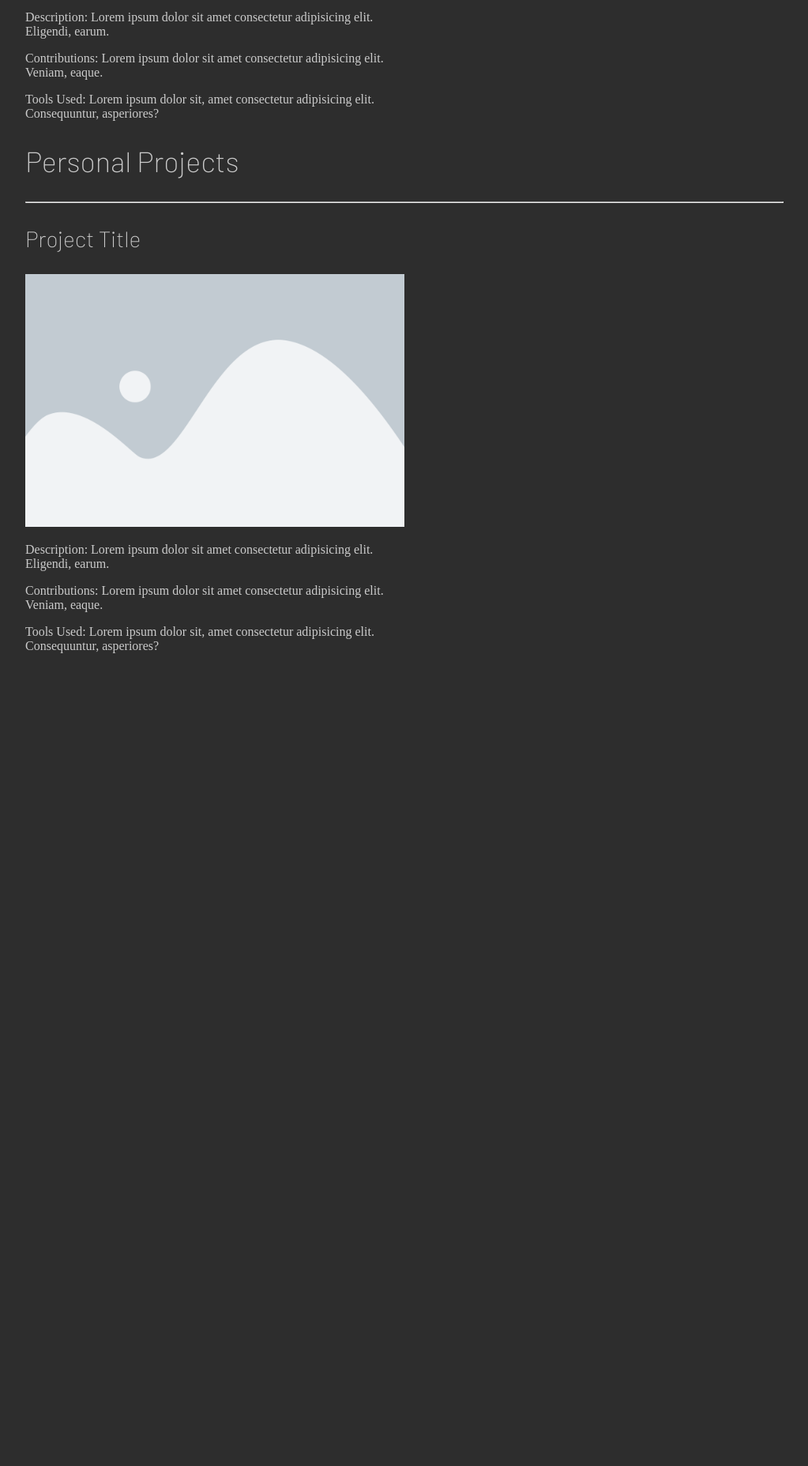
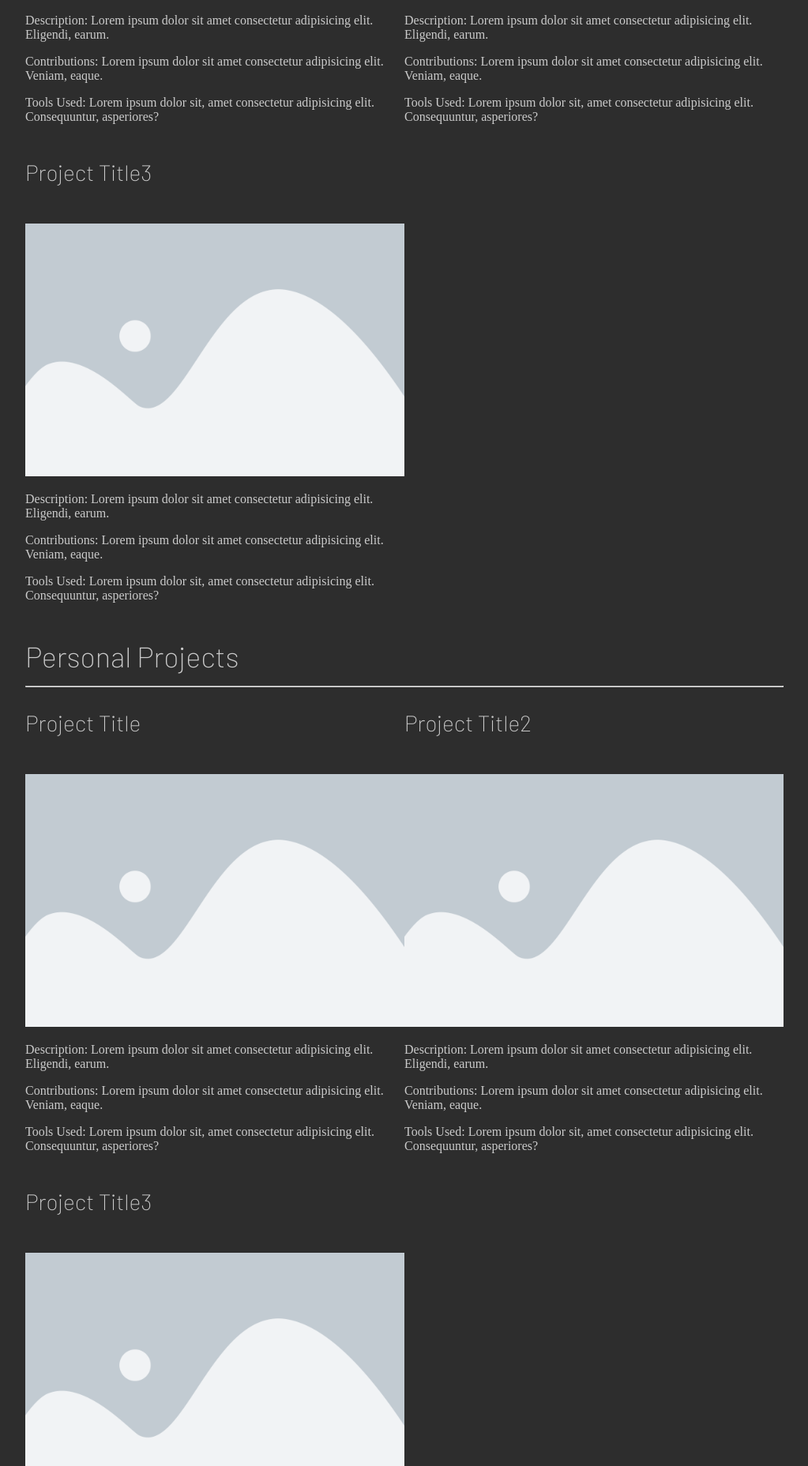
Before and after one commit to JesseMaty/JesseMaty.github.io, a plain HTML site: page index.html in a window 1280 px wide. Shown: the part 944-2800 px from the top of the page at 79% size, without its empty margins (128-1151 px from the left). Before the commit the page ends 1787 px from the top, so only its background shows below. Drawn offline with Linux system fonts and the light colour scheme.

Commit message:
Finished desktop design iteration 1

```diff
--- a/index.html
+++ b/index.html
@@ -59,6 +59,24 @@
                     <p>Tools Used: Lorem ipsum dolor sit, amet consectetur adipisicing elit. Consequuntur, asperiores?
                     </p>
                 </div>
+
+                <div class="project_description">
+                    <h3>Project Title2</h3>
+                    <img src="placeholder image.png" alt="">
+                    <p>Description: Lorem ipsum dolor sit amet consectetur adipisicing elit. Eligendi, earum.</p>
+                    <p>Contributions: Lorem ipsum dolor sit amet consectetur adipisicing elit. Veniam, eaque.</p>
+                    <p>Tools Used: Lorem ipsum dolor sit, amet consectetur adipisicing elit. Consequuntur, asperiores?
+                    </p>
+                </div>
+
+                <div class="project_description">
+                    <h3>Project Title3</h3>
+                    <img src="placeholder image.png" alt="">
+                    <p>Description: Lorem ipsum dolor sit amet consectetur adipisicing elit. Eligendi, earum.</p>
+                    <p>Contributions: Lorem ipsum dolor sit amet consectetur adipisicing elit. Veniam, eaque.</p>
+                    <p>Tools Used: Lorem ipsum dolor sit, amet consectetur adipisicing elit. Consequuntur, asperiores?
+                    </p>
+                </div>
             </div>
         </section>
 
@@ -77,6 +95,22 @@
                     <p>Tools Used: Lorem ipsum dolor sit, amet consectetur adipisicing elit. Consequuntur, asperiores?
                     </p>
                 </div>
+                <div class="project_description">
+                    <h3>Project Title2</h3>
+                    <img src="placeholder image.png" alt="">
+                    <p>Description: Lorem ipsum dolor sit amet consectetur adipisicing elit. Eligendi, earum.</p>
+                    <p>Contributions: Lorem ipsum dolor sit amet consectetur adipisicing elit. Veniam, eaque.</p>
+                    <p>Tools Used: Lorem ipsum dolor sit, amet consectetur adipisicing elit. Consequuntur, asperiores?
+                    </p>
+                </div>
+                                <div class="project_description">
+                    <h3>Project Title3</h3>
+                    <img src="placeholder image.png" alt="">
+                    <p>Description: Lorem ipsum dolor sit amet consectetur adipisicing elit. Eligendi, earum.</p>
+                    <p>Contributions: Lorem ipsum dolor sit amet consectetur adipisicing elit. Veniam, eaque.</p>
+                    <p>Tools Used: Lorem ipsum dolor sit, amet consectetur adipisicing elit. Consequuntur, asperiores?
+                    </p>
+                </div>
             </div>
         </section>
     </main>
--- a/stylesheet.css
+++ b/stylesheet.css
@@ -34,12 +34,19 @@
             font-family: "Barlow", sans-serif;
             font-size:2.25rem;
             font-weight: 200;
+            margin-bottom: 1rem;
+
         }
 
         h3{
             font-family: "Barlow", sans-serif;
             font-size:1.75rem;
             font-weight: 200;
+        }
+
+        hr{
+            margin:0;
+            padding:0;
         }
 
         #page_links a
@@ -53,6 +60,8 @@
             margin-left: 10rem;
             margin-right: 10rem;
         }
+
+        /* #region AboutMe */
 
         #about_me .content
         {
@@ -81,15 +90,28 @@
             font-size: 1.5rem;
             align-items: center;
         }
+        /* #endregion */
+
+
+        /* #region ProjectSlides */
+        #academic_projects .content, #personal_projects .content
+        {
+            display:flex;
+            flex-direction: row;
+            flex-wrap:wrap;
+            justify-content: space-between;
+        }
 
         .project_description
         {
             width:30rem
         }
+        /* #endregion */
 
         img{
             max-width: 100%;
             height: auto;
+            margin-top:20px;
         }
 
         :link{
```
